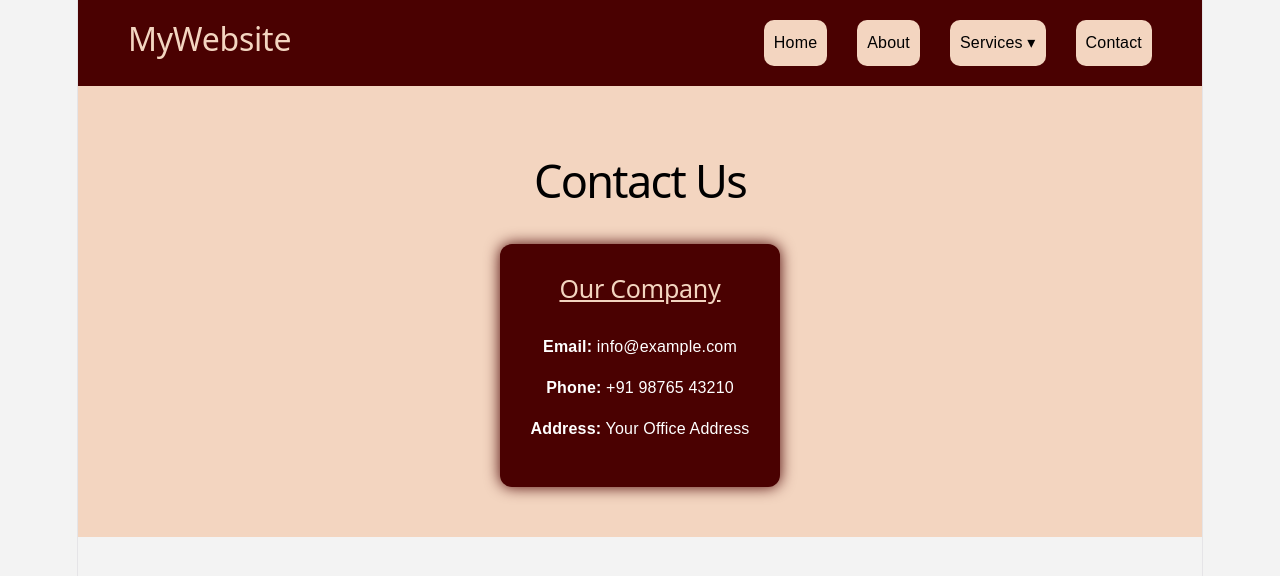
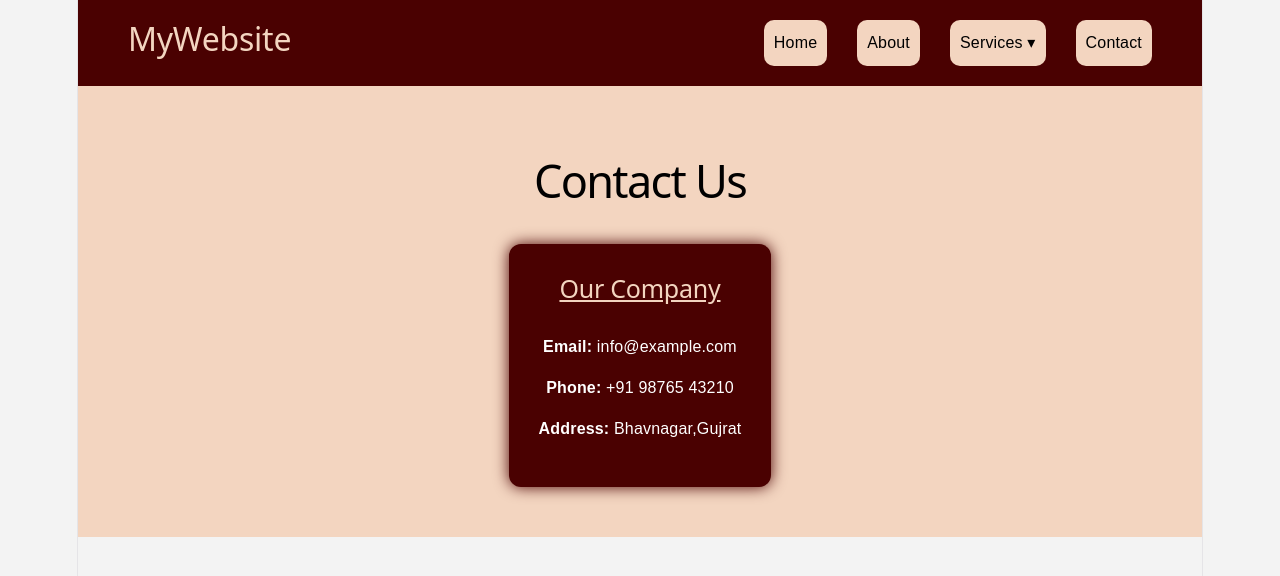
Before and after one commit to Flesha-Andhariya/axios-posts, a React (Vite) app: page /service-website/contact in a window 1280 px wide. Shown: the top 576 px of the page. Built offline with nearby package versions, Linux system fonts and the light colour scheme; the HTML template or start-up script is replaced by a standard one.

Commit message:
Update service website dropdown

```diff
--- a/src/services-website/contact.jsx
+++ b/src/services-website/contact.jsx
@@ -10,7 +10,7 @@ export default function Contact() {
 
         <p><strong>Email:</strong> info@example.com</p>
         <p><strong>Phone:</strong> +91 98765 43210</p>
-        <p><strong>Address:</strong> Your Office Address</p>
+        <p><strong>Address:</strong> Bhavnagar,Gujrat</p>
       </div>
     </div>
   );
```
